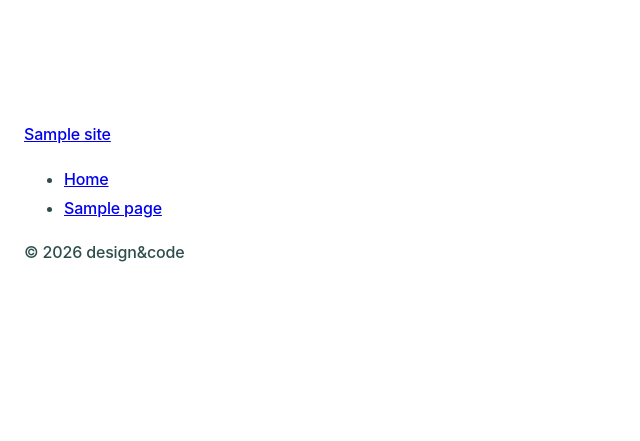
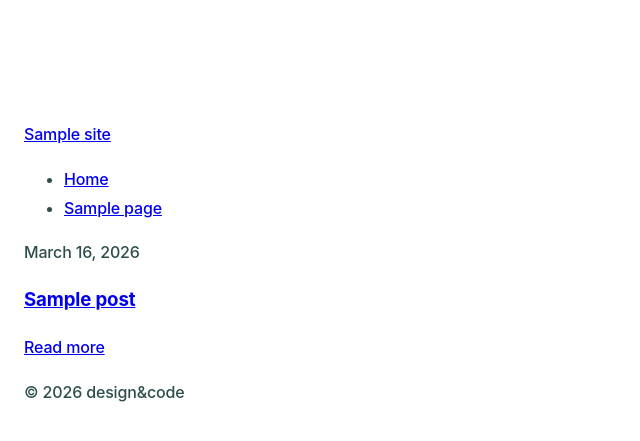
Before and after one commit to dockcodes/wp-docker, a WordPress theme: template wp_docker/templates/theme-tailwind/index.php in a window 1280 px wide. Shown: the top 441 px of the page, without its empty margins (0-640 px from the left). Run offline with PHP 8.4 and a stand-in for WordPress, Linux system fonts and the light colour scheme; the site name, menu and one post (Sample post) are stand-ins, and other content is empty; style sheets or scripts are compiled from the project's sources; some libraries are stand-ins or nearby versions.

Commit message:
improved

```diff
--- a/pyproject.toml
+++ b/pyproject.toml
@@ -4,7 +4,7 @@ build-backend = "setuptools.build_meta"
 
 [project]
 name = "wp-docker"
-version = "0.1.28"
+version = "0.1.29"
 description = "WordPress Docker project generator"
 readme = "README.md"
 requires-python = ">=3.9"
--- a/wp_docker/templates/theme-tailwind/404.php
+++ b/wp_docker/templates/theme-tailwind/404.php
@@ -4,10 +4,10 @@
         404
     </h1>
     <p class="text-gray-600 mb-8">
-        Page not found
+        <?php esc_html_e('Page not found', 'docktheme') ?>
     </p>
     <a href="/" class="bg-black text-white px-6 py-3 rounded">
-        Back to homepage
+        <?php esc_html_e('Back to homepage', 'docktheme') ?>
     </a>
 </section>
 <?php get_footer(); ?>
--- a/wp_docker/templates/theme-tailwind/index.php
+++ b/wp_docker/templates/theme-tailwind/index.php
@@ -4,9 +4,7 @@
             <?php
             if (have_posts()) :
                 while (have_posts()) : the_post();
-
                     get_template_part('template-parts/post', 'card');
-
                 endwhile;
             endif;
             ?>
--- /dev/null
+++ b/wp_docker/templates/theme-tailwind/template-parts/post-card.php
@@ -0,0 +1,48 @@
+<?php
+/**
+ * Template part: Post Card
+ */
+
+global $post;
+
+if (!$post) {
+    return;
+}
+?>
+
+<article class="flex flex-col overflow-hidden rounded-2xl shadow-md bg-white">
+
+    <?php if (has_post_thumbnail()) : ?>
+        <a href="<?php the_permalink(); ?>" class="block overflow-hidden">
+            <?php the_post_thumbnail('medium_large', [
+                'class' => 'w-full h-56 object-cover transition-transform duration-300 hover:scale-105',
+                'loading' => 'lazy'
+            ]); ?>
+        </a>
+    <?php endif; ?>
+
+    <div class="flex flex-col flex-1 p-6">
+
+        <time datetime="<?php echo esc_attr(get_the_date('c')); ?>" class="text-sm text-gray-500 mb-2">
+            <?php echo esc_html(get_the_date()); ?>
+        </time>
+
+        <h3 class="text-lg font-semibold text-gray-900 mb-3">
+            <a href="<?php the_permalink(); ?>" class="hover:text-gray-700">
+                <?php the_title(); ?>
+            </a>
+        </h3>
+
+        <?php if (has_excerpt()) : ?>
+            <p class="text-gray-600 text-sm mb-4 line-clamp-3">
+                <?php echo esc_html(get_the_excerpt()); ?>
+            </p>
+        <?php endif; ?>
+
+        <div class="mt-auto">
+            <a href="<?php the_permalink(); ?>" class="inline-flex items-center text-sm font-medium text-black hover:underline">
+                <?php esc_html_e('Read more', 'docktheme'); ?>
+            </a>
+        </div>
+    </div>
+</article>
```
Also changed, not shown: wp_docker/templates/theme-tailwind/template-parts/content-page.php (added, +24 -0 lines), wp_docker/templates/theme-tailwind/template-parts/content-single.php (added, +44 -0 lines).
